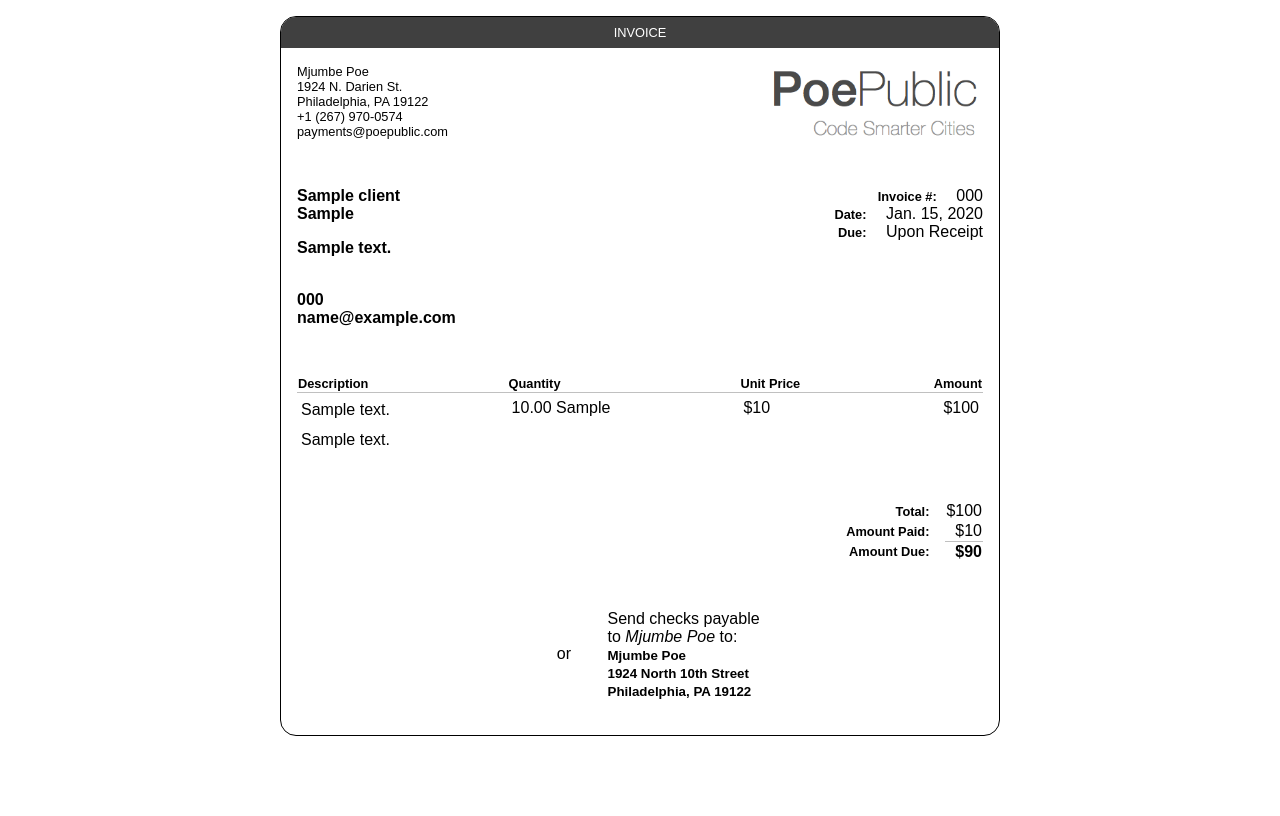
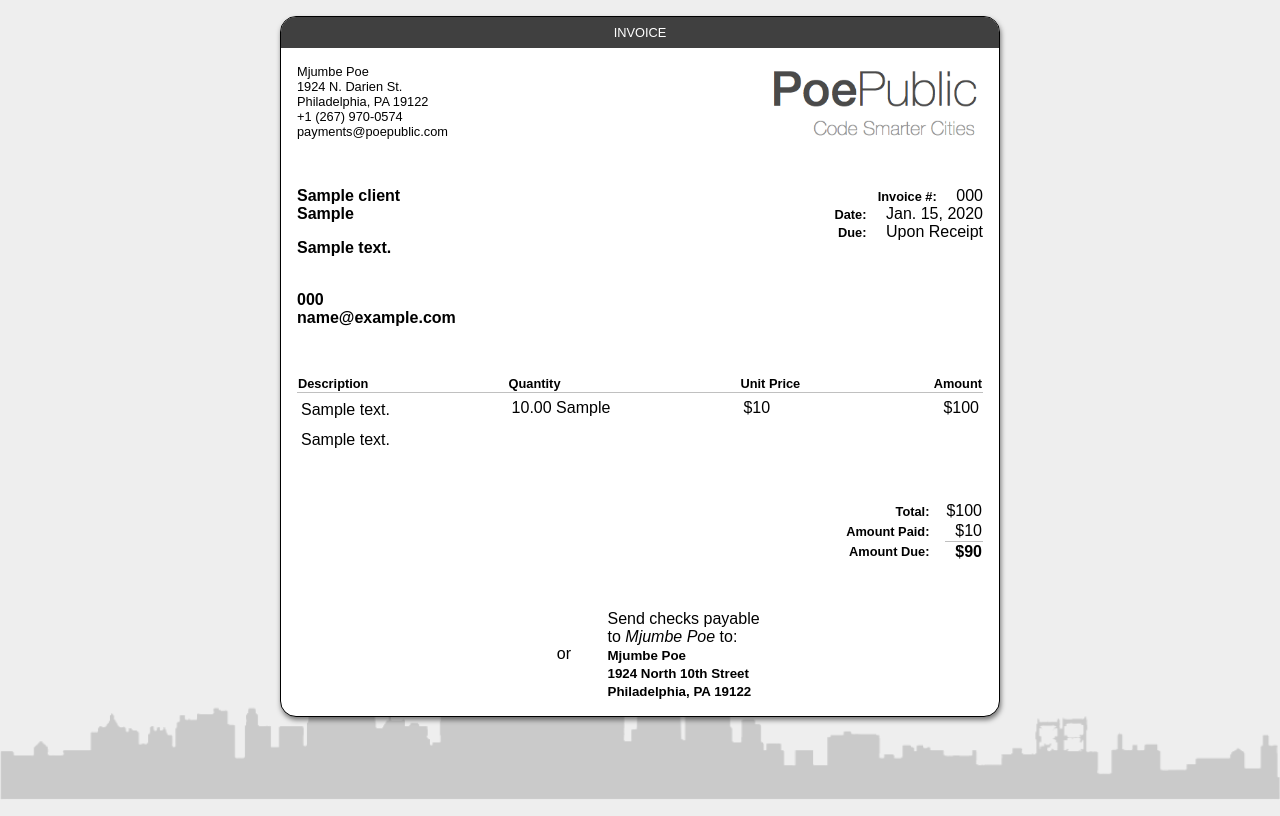
Before and after one commit to mjumbewu/django-payable, a Django app: template src/payable/templates/invoice.html in a window 1280 px wide. Run offline with Django 3.2, Linux system fonts and the light colour scheme; tables that the repository leaves empty hold one stand-in row (values such as "Sample post"); the template is opened without the code that fills it: values that come from a table or form of the project are taken from there, most other values are stand-ins (such as "Sample title", 1, 10 or a date in 2020); some libraries are stand-ins or nearby versions.

Commit message:
Add a skyline background image

```diff
--- a/src/payable/static/styles/invoice.css
+++ b/src/payable/static/styles/invoice.css
@@ -27,6 +27,7 @@ a:hover {
 
 .invoice-wrapper {
 	padding: 1rem;
+	background-color: white;
 }
 
 .invoice-wrapper:after {
@@ -169,10 +170,8 @@ a:hover {
 
 .invoice-payment form,
 .invoice-payment div {
-	display: inline-block;
-	margin: 0 2rem;
-	vertical-align: middle;
-	text-align: left;
+	margin: 1rem auto;
+	text-align: center;
 }
 
 .invoice-paid {
@@ -245,21 +244,36 @@ a:hover {
 	body {
 		padding-left: 1rem;
 		padding-right: 1rem;
+		background-color: #eeeeee;
+		background-image: url(../images/skyline.png);
+		background-repeat: no-repeat;
+		background-position: 50% 100%;
+		background-attachment: fixed;
+		background-size: contain;
 	}
 
 	.invoice-wrapper {
 		max-width: 45rem;
-		min-height: 90%;
 		box-sizing: border-box;
 
-		margin: 1rem auto;
+		margin: 1rem auto 15rem auto;
 		border: 1px solid black;
 		border-radius: 1rem;
 		padding: 1rem;
 		overflow: hidden;
+
+		box-shadow: 1px 3px 5px rgba(0,0,0,0.5);
 	}
 
 	.invoice-header:before {
 		padding: 0.5rem;
 	}
+
+	.invoice-payment form,
+	.invoice-payment div {
+		display: inline-block;
+		margin: 0 2rem;
+		vertical-align: middle;
+		text-align: left;
+	}
 }
```
Also changed, not shown: src/payable/static/images/skyline.png (added).
